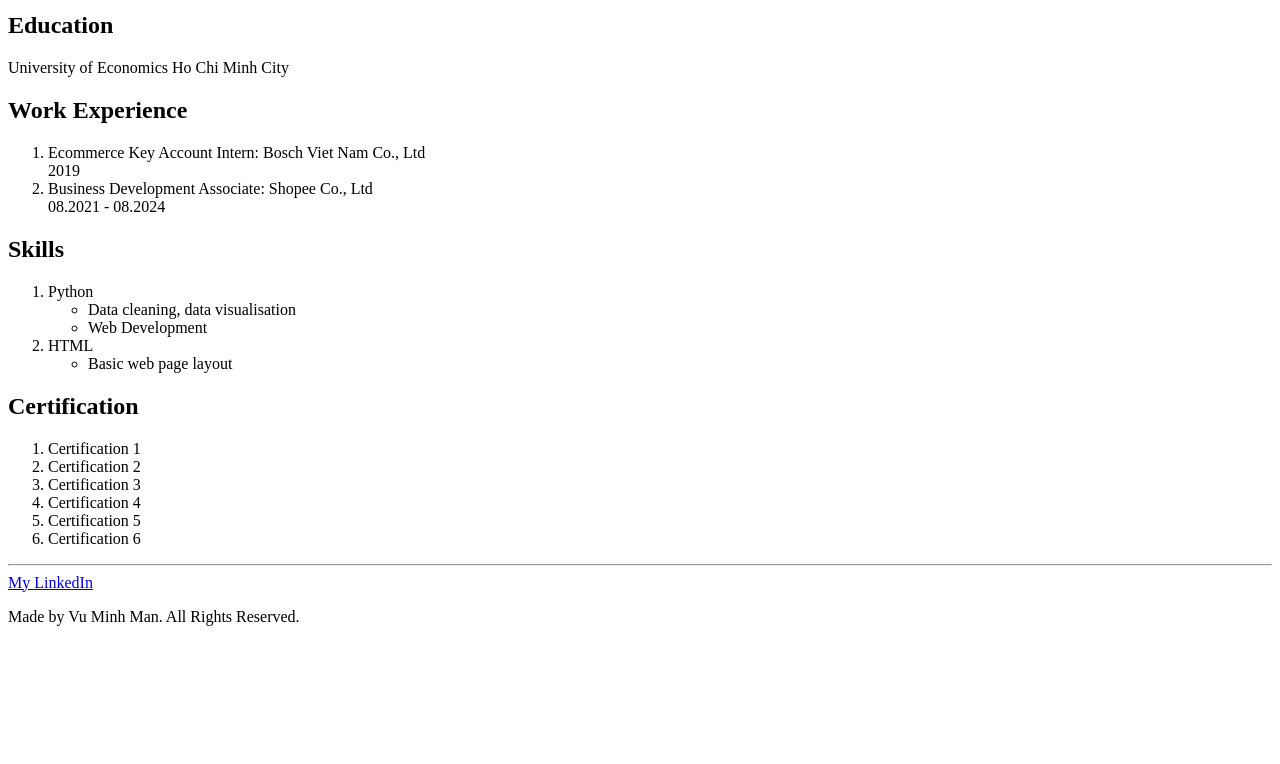
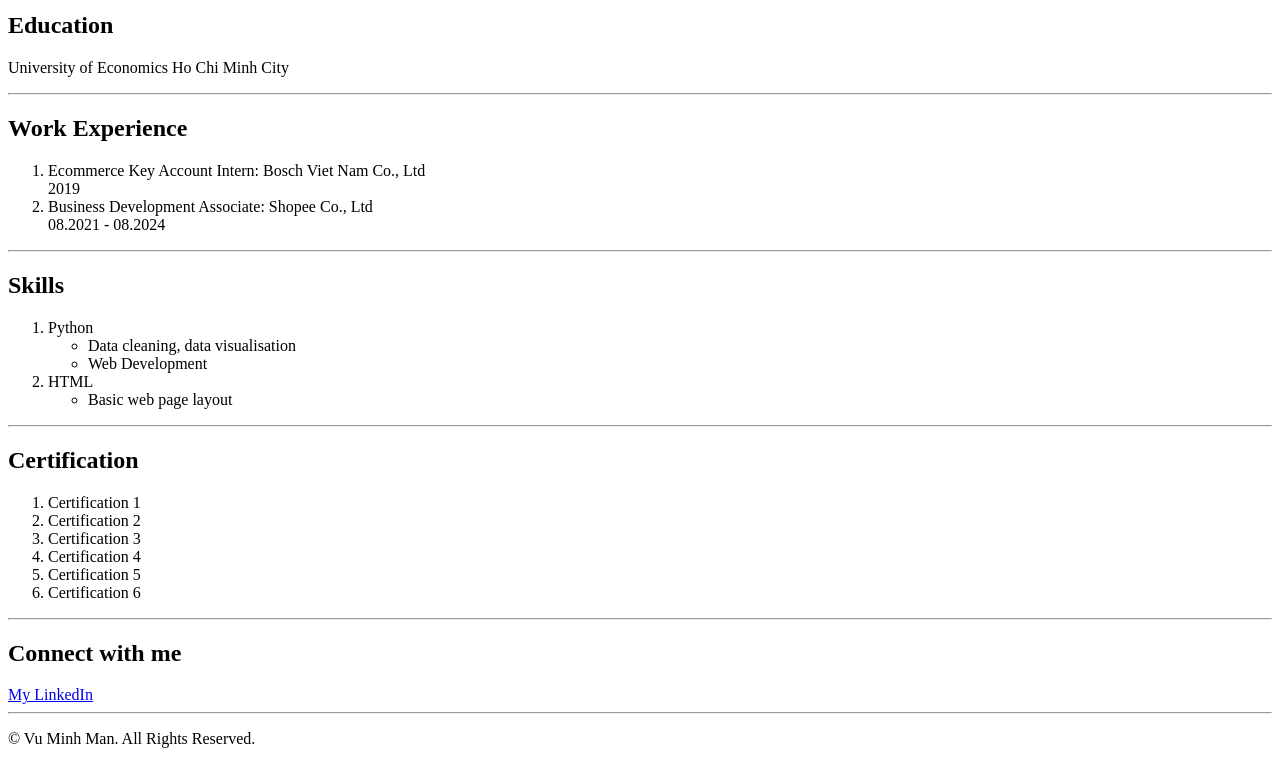
Before and after one commit to danielminhman/html_portfolio, a plain HTML site: page index.html in a window 1280 px wide. Shown: the part 323-1087 px from the top of the page. Before the commit the page ends 965 px from the top, so only its background shows below. Drawn offline with Linux system fonts and the light colour scheme.

Commit message:
Add files via upload

```diff
--- a/index.html
+++ b/index.html
@@ -12,6 +12,7 @@
     <hr />
     <h2>Education</h2>
     <p>University of Economics Ho Chi Minh City</p>
+    <hr />
     <h2>Work Experience</h2>
     <ol>
       <li>Ecommerce Key Account Intern: Bosch Viet Nam Co., Ltd <br />2019</li>
@@ -20,6 +21,7 @@
         08.2021 - 08.2024
       </li>
     </ol>
+    <hr />
     <h2>Skills</h2>
     <ol>
       <li>
@@ -36,6 +38,7 @@
         </ul>
       </li>
     </ol>
+    <hr />
     <h2>Certification</h2>
     <ol>
       <li>Certification 1</li>
@@ -46,7 +49,9 @@
       <li>Certification 6</li>
     </ol>
     <hr />
+    <h2>Connect with me</h2>
     <a href="https://www.linkedin.com/in/manvuminh/"> My LinkedIn</a>
-    <footer><p>Made by Vu Minh Man.  All Rights Reserved.</p></footer>
+    <hr />
+    <footer><p>© Vu Minh Man. All Rights Reserved.</p></footer>
   </body>
 </html>
```
